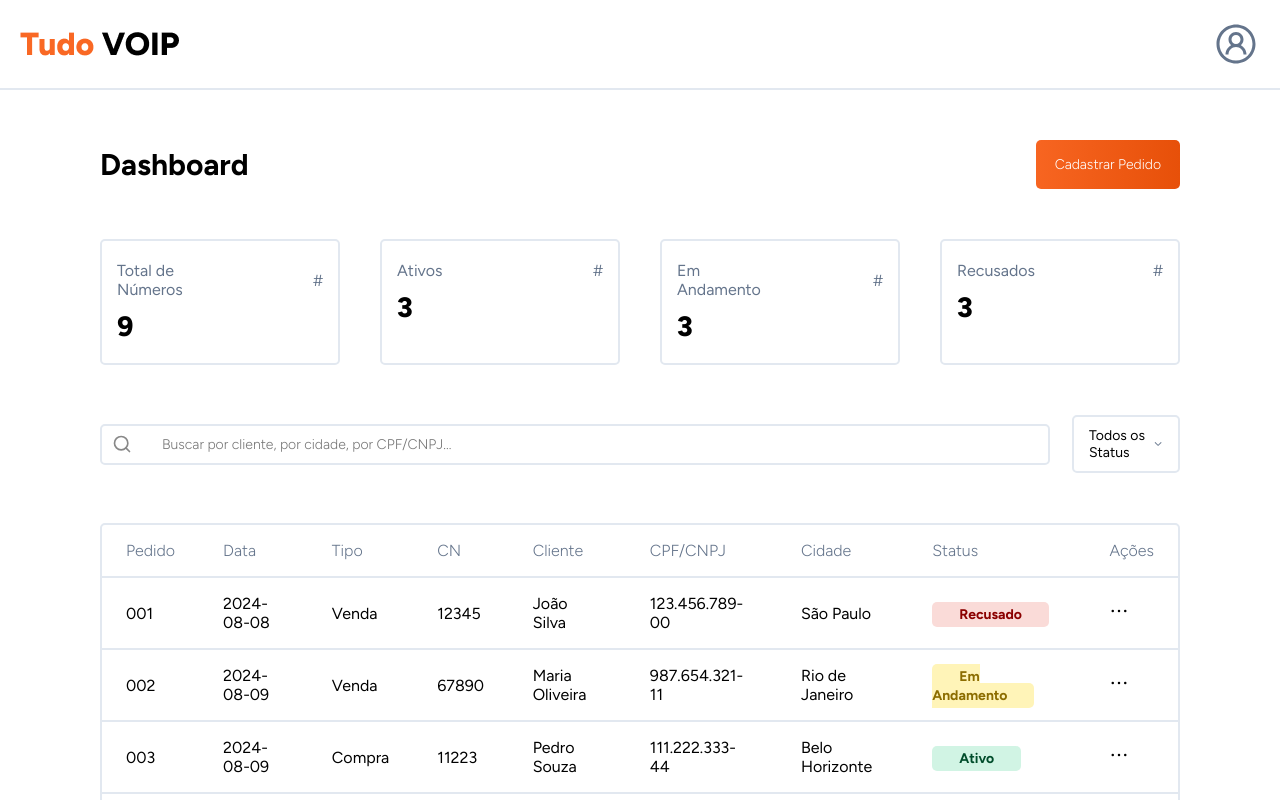
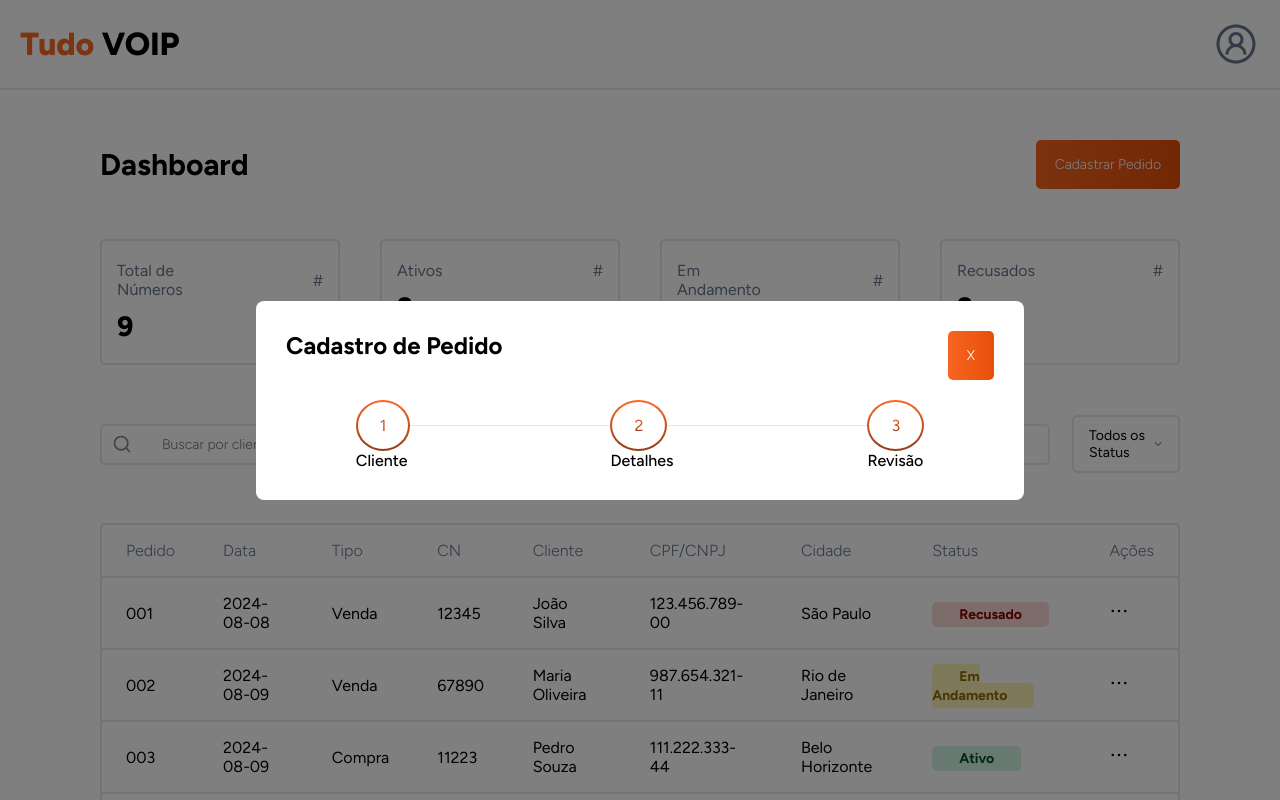
Before and after one commit to viitor14/front-tudo-voip, a React (Vite) app: page / in a window 1280 px wide. Both pictures are taken after a click on the button "Cadastrar Pedido". Shown: the top 800 px of the page. Built offline with nearby package versions, Linux system fonts and the light colour scheme.

Commit message:
criação da barra de navegação

```diff
--- /dev/null
+++ b/src/components/IconNavigation/Index.jsx
@@ -0,0 +1,29 @@
+import { DivIconNavigation, DivNavigation } from './styled';
+
+export default function IconNavigation() {
+  return (
+    <DivIconNavigation>
+      <DivNavigation>
+        <div>
+          <span data-text="1">1</span>
+          <hr />
+        </div>
+        <p>Cliente</p>
+      </DivNavigation>
+      <DivNavigation>
+        <div>
+          <span data-text="2">2</span>
+          <hr />
+        </div>
+        <p>Detalhes</p>
+      </DivNavigation>
+      <DivNavigation>
+        <div>
+          <span data-text="3">3</span>
+          {/* Removido o hr do último item */}
+        </div>
+        <p>Revisão</p>
+      </DivNavigation>
+    </DivIconNavigation>
+  );
+}
--- /dev/null
+++ b/src/components/IconNavigation/styled.js
@@ -0,0 +1,60 @@
+import styled from 'styled-components';
+import { secondaryColor } from '../../config/colors';
+
+export const DivIconNavigation = styled.div`
+  display: flex;
+  align-items: center;
+  justify-content: center;
+  width: auto;
+`;
+
+export const DivNavigation = styled.div`
+  display: flex;
+  flex-direction: column;
+  align-items: start;
+
+  div {
+    display: flex;
+    flex-direction: row;
+    align-items: center;
+  }
+
+  hr {
+    align-self: center;
+    width: 200px;
+    margin: 0;
+    border: none;
+    background: rgba(226, 232, 240, 1);
+    height: 1px;
+    opacity: 1;
+  }
+
+  span {
+    border: 2px solid transparent;
+    border-radius: 50%;
+    padding: 14px 22px;
+    position: relative;
+    color: transparent;
+
+    /* Gradiente da borda */
+    background:
+      linear-gradient(white, white) padding-box,
+      linear-gradient(to bottom, rgba(249, 104, 36, 1), rgba(147, 61, 21, 1)) border-box;
+
+    /* Gradiente do texto */
+    &::before {
+      content: attr(data-text);
+      position: absolute;
+      left: 50%;
+      top: 50%;
+      transform: translate(-50%, -50%);
+      background: linear-gradient(to bottom, rgba(249, 104, 36, 1), rgba(147, 61, 21, 1));
+      -webkit-background-clip: text;
+      background-clip: text;
+    }
+  }
+
+  p {
+    font-weight: 500;
+  }
+`;
--- /dev/null
+++ b/src/components/NewPedido/Index.jsx
@@ -0,0 +1,17 @@
+import { ModalOverlay, ModalContent, CloseButton } from './styled';
+
+import IconNavigation from '../IconNavigation/Index';
+
+export default function CadastroPedido({ onClose }) {
+  return (
+    <ModalOverlay>
+      <ModalContent>
+        <div>
+          <CloseButton onClick={onClose}>X</CloseButton>
+          <h2>Cadastro de Pedido</h2>
+        </div>
+        <IconNavigation />
+      </ModalContent>
+    </ModalOverlay>
+  );
+}
--- /dev/null
+++ b/src/components/NewPedido/styled.js
@@ -0,0 +1,29 @@
+import styled from 'styled-components';
+
+export const ModalOverlay = styled.div`
+  position: fixed;
+  top: 0;
+  left: 0;
+  width: 100%;
+  height: 100%;
+  background-color: rgba(0, 0, 0, 0.5);
+  display: flex;
+  justify-content: center;
+  align-items: center;
+  z-index: 1000;
+`;
+
+export const ModalContent = styled.div`
+  display: flex;
+  flex-direction: column;
+  gap: 20px;
+  background-color: white;
+  padding: 30px;
+  border-radius: 8px;
+  width: 80%;
+  max-width: 60vw;
+`;
+
+export const CloseButton = styled.button`
+  float: right;
+`;
--- a/src/pages/Home/Home.jsx
+++ b/src/pages/Home/Home.jsx
@@ -1,3 +1,4 @@
+import { useState } from 'react';
 import { Container } from '../../styles/GlobalStyles';
 import {
   DivTitle,
@@ -15,13 +16,13 @@ import {
 
 import dados from './teste.json';
 
-import { useState } from 'react';
-
 import InfoDashboard from '../../components/InfoDashboard/Index';
 import InputWithIcon from '../../components/Input/Index';
 import Select from '../../components/select/Index';
+import CadastroPedido from '../../components/NewPedido/Index';
 
 export default function Home() {
+  const [showCadastro, setShowCadastro] = useState(false);
   const [valueSelected, setValueSelected] = useState('Todos os Status');
   const [currentPage, setCurrentPage] = useState(1);
   const itemsPerPage = 5;
@@ -80,9 +81,10 @@ export default function Home() {
 
   return (
     <Container>
+      {showCadastro && <CadastroPedido onClose={() => setShowCadastro(false)} />}
       <DivTitle>
         <Title>Dashboard</Title>
-        <button>Cadastrar Pedido</button>
+        <button onClick={() => setShowCadastro(true)}>Cadastrar Pedido</button>
       </DivTitle>
 
       <BoxInfoDashboard>
```
